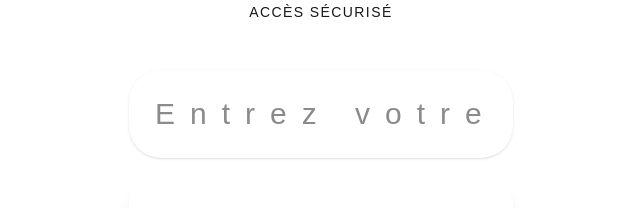
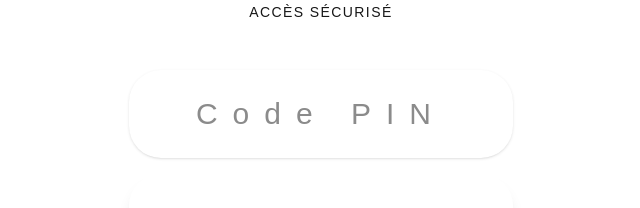
Before and after one commit to benkindji-lang/bakery-ratio-web, a Next.js app: page / in a window 1280 px wide. Shown: the part 362-570 px from the top of the page, without its empty margins (319-959 px from the left). Built offline with nearby package versions, Linux system fonts and the light colour scheme.

Commit message:
fix: forcage de l'apparition du login avant toute action

```diff
--- a/src/components/Auth.tsx
+++ b/src/components/Auth.tsx
@@ -8,6 +8,8 @@ export function AuthGuard({ children }: { children: React.ReactNode }) {
   const [pin, setPin] = useState("");
   const [error, setError] = useState(false);
 
+  // Si l'utilisateur est connecté, on affiche l'app
+  // Sinon, le reste du code (formulaire) s'affiche par défaut
   if (isLoggedIn) return <>{children}</>;
 
   const handleLogin = () => {
@@ -16,6 +18,10 @@ export function AuthGuard({ children }: { children: React.ReactNode }) {
       setPin("");
       setTimeout(() => setError(false), 1000);
     }
+  };
+
+  const handleKeyPress = (e: React.KeyboardEvent) => {
+    if (e.key === 'Enter') handleLogin();
   };
 
   return (
@@ -30,10 +36,13 @@ export function AuthGuard({ children }: { children: React.ReactNode }) {
         <div className="space-y-4">
           <input
             type="password"
+            inputMode="numeric"
             value={pin}
             onChange={(e) => setPin(e.target.value)}
-            placeholder="Entrez votre code"
-            className={`w-full bg-white p-6 rounded-[2rem] text-center text-3xl tracking-[0.5em] focus:outline-none shadow-sm border-2 transition-all ${error ? 'border-red-400' : 'border-transparent focus:border-anthropic-accent'}`}
+            onKeyDown={handleKeyPress}
+            placeholder="Code PIN"
+            className={`w-full bg-white p-6 rounded-[2rem] text-center text-3xl tracking-[0.5em] focus:outline-none shadow-sm border-2 transition-all ${error ? 'border-red-400 animate-shake' : 'border-transparent focus:border-anthropic-accent'}`}
+            autoFocus
           />
           <button
             onClick={handleLogin}
--- a/src/lib/store.ts
+++ b/src/lib/store.ts
@@ -3,7 +3,6 @@ import { persist } from 'zustand/middleware';
 
 export type TabType = 'labo' | 'recettes' | 'marche' | 'finance';
 
-// Correction : Export explicite pour corriger l'erreur 2305 dans Market.tsx
 export interface MarketPrices {
   farinePrice: number;
   beurrePrice: number;
@@ -40,7 +39,7 @@ interface BakeryState {
   // Actions
   login: (pin: string) => boolean;
   logout: () => void;
-  updatePin: (newPin: string) => void; // Correction 2339
+  updatePin: (newPin: string) => void;
   setActiveTab: (tab: TabType) => void;
   updateFromTotal: (val: number) => void;
   updateFromFarine: (val: number) => void;
@@ -55,7 +54,7 @@ interface BakeryState {
 export const useBakeryStore = create<BakeryState>()(
   persist(
     (set, get) => ({
-      isLoggedIn: false,
+      isLoggedIn: false, // Toujours false au démarrage à cause du partialize
       pin: "0000",
       activeTab: 'labo',
       editingId: null,
@@ -133,6 +132,13 @@ export const useBakeryStore = create<BakeryState>()(
         return { cost: Math.round(cost), revenue, profit: revenue - cost };
       }
     }),
-    { name: 'bakery-pro-storage-v5' }
+    {
+      name: 'bakery-pro-storage-v5',
+      // SOLUTION INTÉGRALE : On filtre l'état pour ne pas sauver isLoggedIn
+      partialize: (state) => {
+        const { isLoggedIn, ...rest } = state;
+        return rest;
+      }
+    }
   )
 );
```
